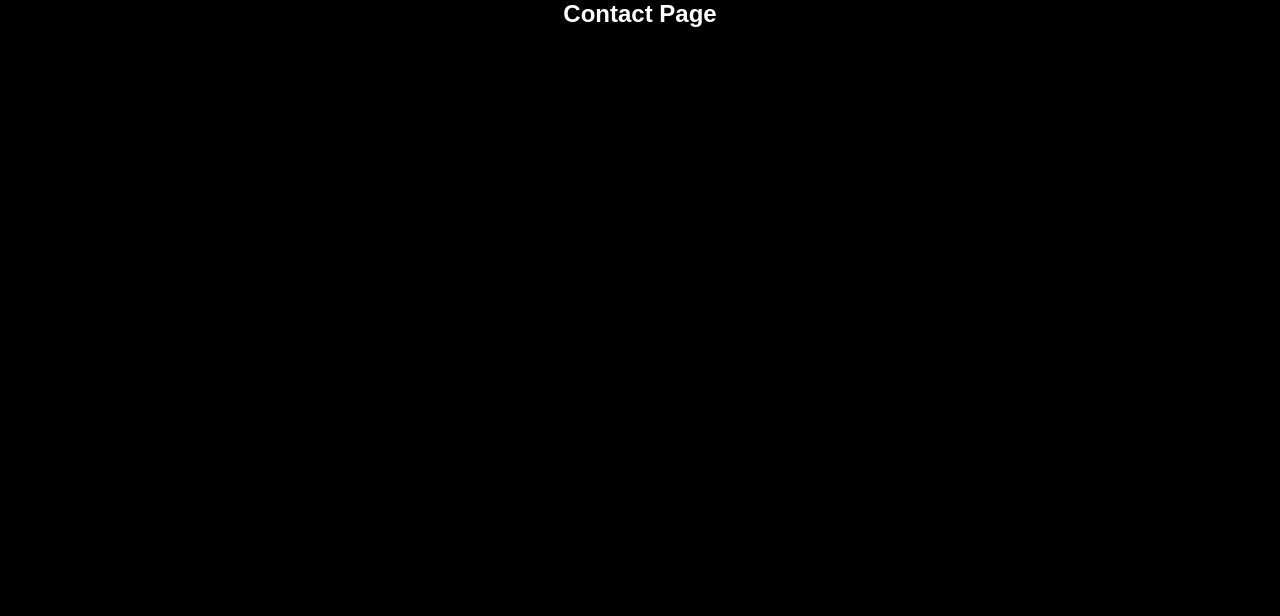
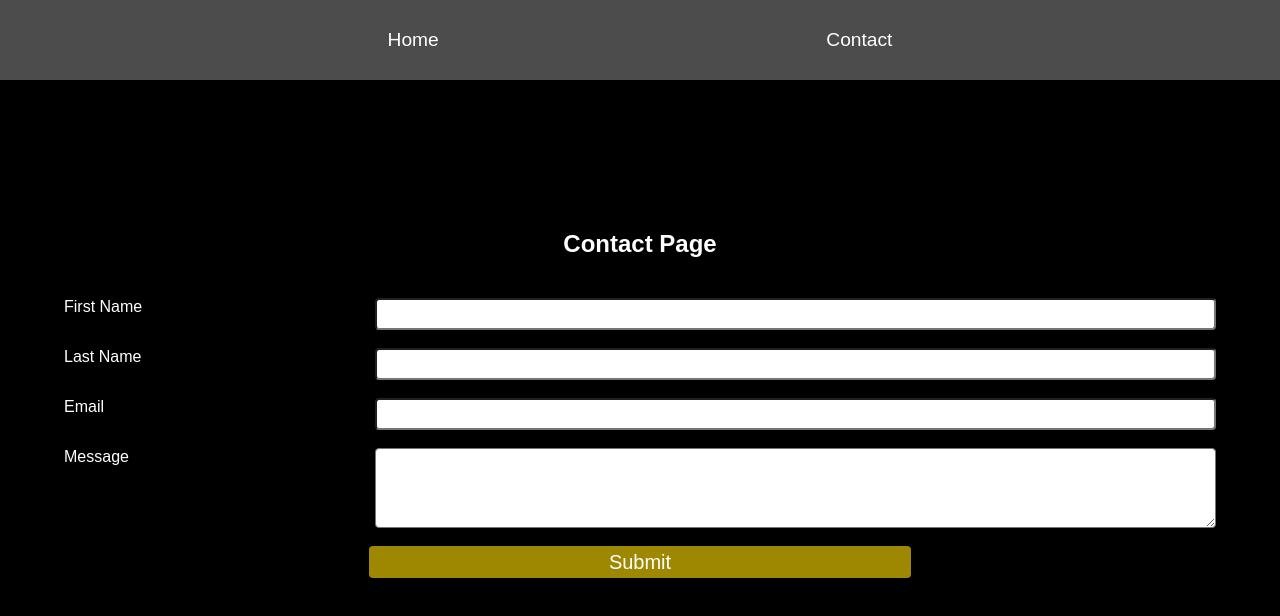
Before and after one commit to acurunner79/beecreditsaavy, a Gatsby site: page /contact in a window 1280 px wide. Built offline with nearby package versions, Linux system fonts and the light colour scheme; Gatsby itself is replaced by a stand-in of ours.

Commit message:
created basic structure of contact form

```diff
--- a/src/components/Layout.js
+++ b/src/components/Layout.js
@@ -1,6 +1,7 @@
 import React from 'react'
 import { createGlobalStyle } from 'styled-components'
 import Hamburger from './Nav/Hamburger'
+import TopNav from './Nav/TopNav'
 
 const GlobalStyle = createGlobalStyle`
 *{
@@ -30,6 +31,10 @@ li{
 h1, h2, h3, h4, h5, h6, p{
     color: white;
 }
+
+h1.page-header{
+    margin-top: 150px;
+}
 `
 
 const Layout = ({children}) => {
@@ -37,6 +42,7 @@ const Layout = ({children}) => {
     <div>
       <GlobalStyle />
       <Hamburger />
+      <TopNav />
       <section>{children}</section>
     </div>
   )
--- a/src/components/Nav/RightNav.js
+++ b/src/components/Nav/RightNav.js
@@ -13,9 +13,9 @@ const RightNav = () => {
             <Link to='/contact'>
                 <li id='right-nav-link'>Contact</li>
             </Link>
-            <Link to='/about'>
+            {/* <Link to='/about'>
                 <li id='right-nav-link'>About</li>
-            </Link>
+            </Link> */}
         </ul>
     </nav>
     </div>
--- a/src/components/Nav/TopNav.js
+++ b/src/components/Nav/TopNav.js
@@ -0,0 +1,20 @@
+import React from 'react'
+import { Link } from 'gatsby'
+import '../../styles/topnav.css'
+
+const TopNav = () => {
+  return (
+    <nav className='navbar'>
+        <ul className='navbar-link-container'>
+            <Link to='/'>
+                <li id='navbar-link'>Home</li>
+            </Link>
+            <Link to='/contact'>
+                <li id='navbar-link'>Contact</li>
+            </Link>
+        </ul>
+    </nav>
+  )
+}
+
+export default TopNav
--- a/src/pages/contact.js
+++ b/src/pages/contact.js
@@ -1,12 +1,51 @@
 import React from 'react'
+import { Link } from 'gatsby'
 import Layout from '../components/Layout'
+import { useForm, ValidationError } from '@formspree/react'
+import '../styles/contact.css'
 
-const contact = () => {
+const Contact = () => {
+
+  const [state, handleSubmit] = useForm("mleyjvda")
+
+  if(state.succeeded){
+    return(
+      <Layout>
+        <h3 className='submit-message'>Thank you!<br/> Your request has been submitted.</h3><br/>
+        <h2>Return to
+          <Link to='/'> Home Page</Link>
+        </h2>
+      </Layout>
+    )
+  }
+
   return (
     <Layout>
-      <h1>Contact Page</h1>
+      <h1 className='page-header'>Contact Page</h1>
+      <div className='form-container'>
+        <form className='form-card' onSubmit={handleSubmit}>
+          <ValidationError field="email" prefix="Email" errors={state.errors} />
+          <label className='form-label'>First Name
+            <input className='form-input'/>
+          </label>
+          <br/>
+          <label className='form-label'>Last Name
+            <input className='form-input'/>
+          </label>
+          <br/>
+          <label className='form-label'>Email
+            <input className='form-input'/>
+          </label>
+          <br/>
+          <label className='form-label'>Message
+            <textarea className='form-textarea'/>
+          </label>
+          <br/>
+          <button className='form-button'>Submit</button>
+        </form>
+      </div>
     </Layout>
   )
 }
 
-export default contact
+export default Contact
--- a/src/pages/index.js
+++ b/src/pages/index.js
@@ -6,7 +6,7 @@ const IndexPage = () => {
   return (
     <Layout>
       <main>
-        <h1>Home Page</h1>
+        <h1 className='page-header'>BeeCreditSaavy</h1>
       </main>
     </Layout>
   )
--- /dev/null
+++ b/src/styles/contact.css
@@ -0,0 +1,41 @@
+.form-card{
+    width: 90%;
+    margin: 0 auto;
+    margin-top: 40px;
+    display: flex;
+    flex-direction: column;
+    justify-content: space-between;
+}
+
+label.form-label{
+    color: white;
+    text-align: left;
+    display: flex;
+    justify-content: space-between;
+}
+
+.form-input{
+    width: 73%;
+    height: 2rem;
+    /* border: 2px solid rgb(31, 54, 95); */
+    border-radius: 4px;
+}
+
+.form-textarea{
+    width: 73%;
+    height: 80px;
+    /* border: 2px solid rgb(159, 136, 1); */
+    border-radius: 4px;
+}
+
+.form-button{
+    width: 47%;
+    height: 2rem;
+    margin: 0 auto 20px auto;
+    background-color: rgb(159, 136, 1);
+    color: white;
+    font-size: 20px;
+    font-family: 'Montserrat', sans-serif;
+    border: 1px solid transparent;
+    border-radius: 4px;
+}
--- a/src/styles/hamburger.css
+++ b/src/styles/hamburger.css
@@ -20,11 +20,11 @@
     height: 0.22rem;
     padding: 2px 0 2px 0;
     margin: 5px 0 2px 0;
-    background: rgb(76, 76, 76);
+    background: rgb(159, 136, 1);
 }
 
 .hamburger-icon.open{
-    background: white;
+    /* background: white; */
 }
 
 @media (min-width: 767px) {
--- a/src/styles/rightnav.css
+++ b/src/styles/rightnav.css
@@ -17,7 +17,7 @@
 
 .right-nav.open{
     right: 0;
-    background: rgba(76, 76, 76, 0.797);
+    background: rgba(76, 76, 76, 0.963);
     transition: all 0.5s ease-out;
 }
 
--- a/src/styles/topnav.css
+++ b/src/styles/topnav.css
@@ -0,0 +1,31 @@
+.navbar{
+    display: none;
+}
+
+#navbar-link{
+    color: rgb(255, 255, 255);
+    font-size: larger;
+}
+
+@media (min-width: 767px) {
+    .navbar{
+        display: inline-block;
+        width: 100vw;
+        height: 5rem;
+        background-color: rgb(76, 76, 76);
+    }
+
+    ul.navbar-link-container{
+        height: 5rem;
+        align-items: center;
+        display: flex;
+        justify-content: space-evenly;
+    }
+
+    /* a li#navbar-link{
+        display: flex;
+        justify-content: space-evenly;
+        flex-direction: row;
+
+    } */
+}
```
